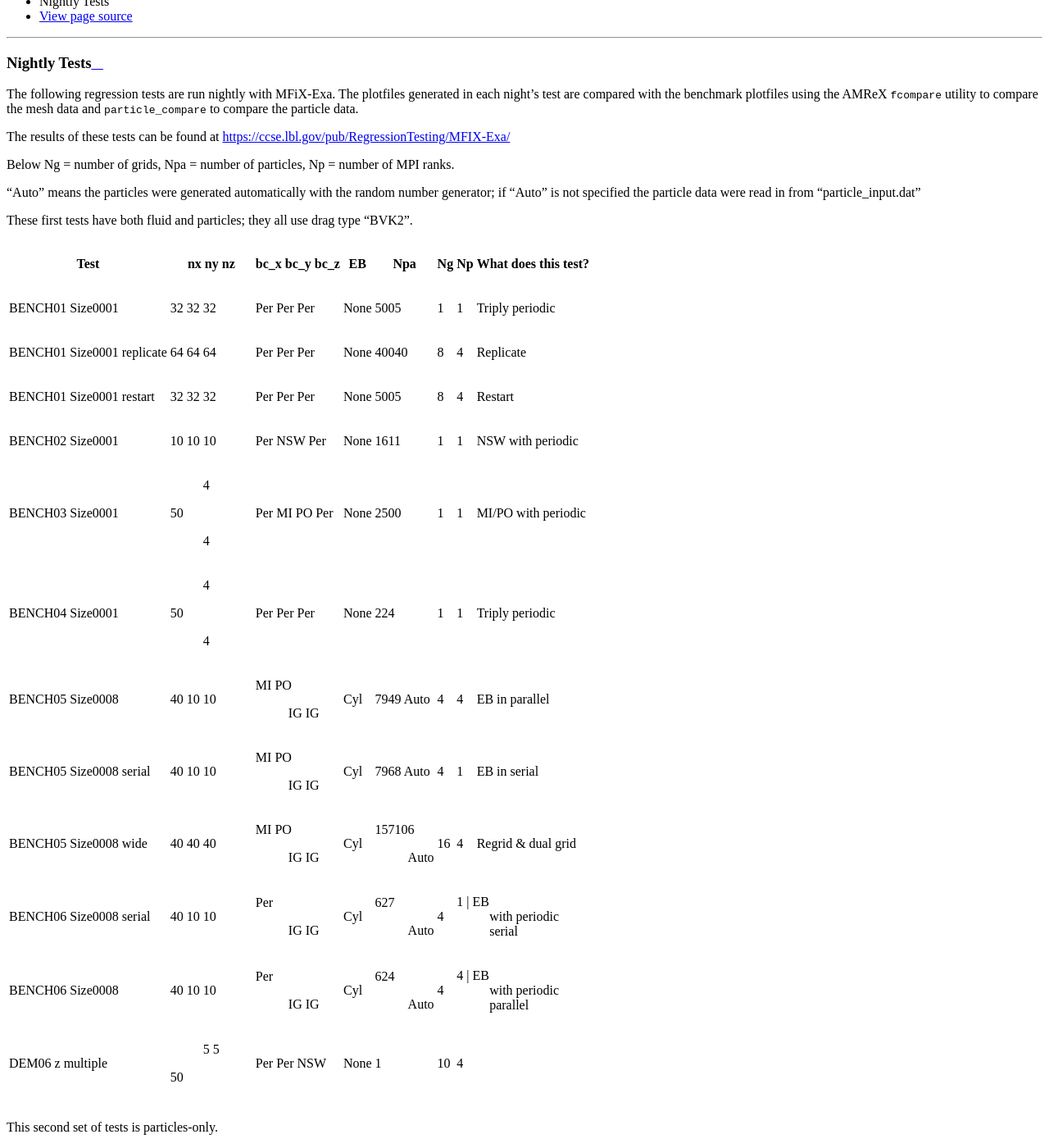
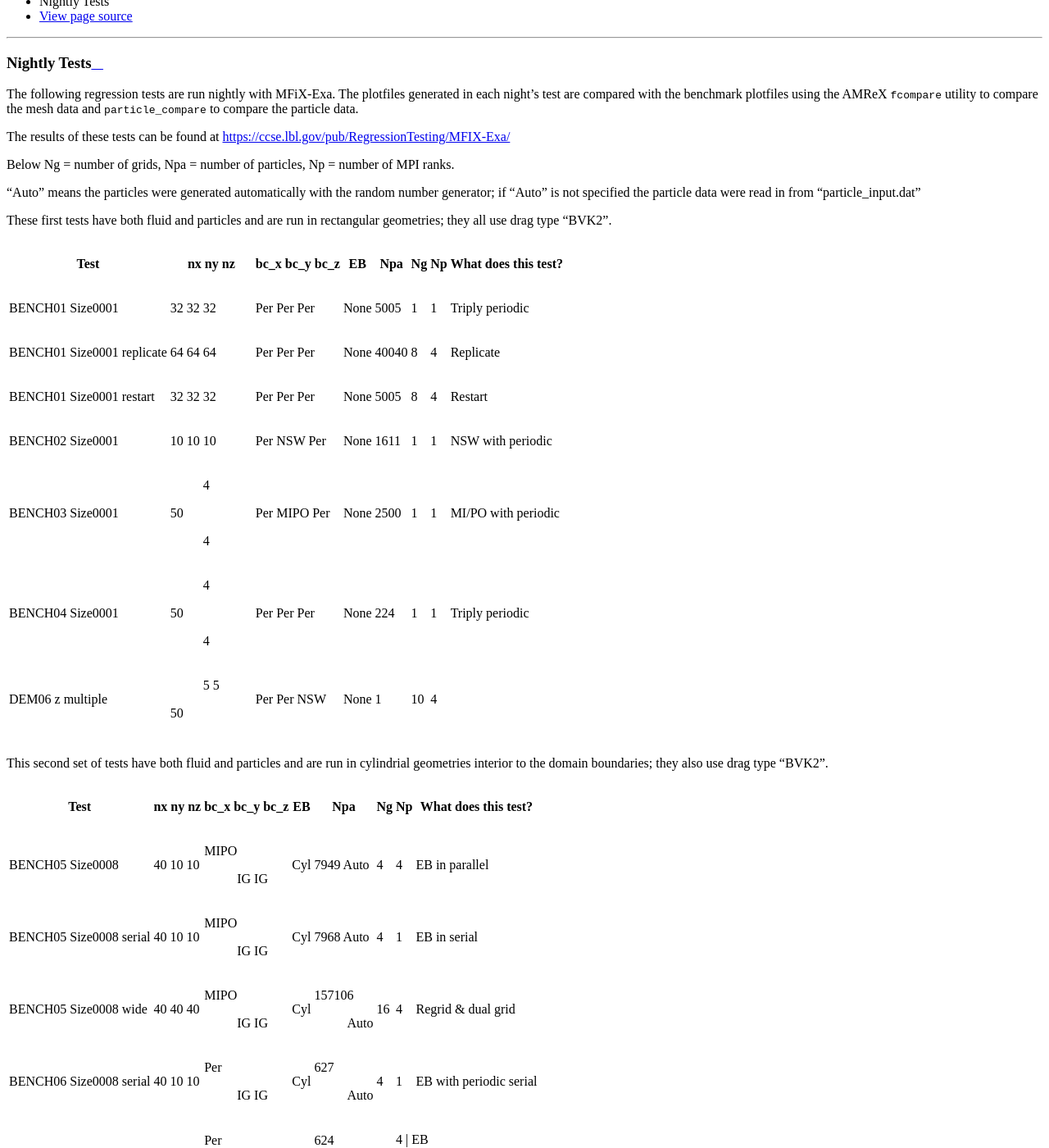
Before and after one commit to mwm126/MFIX-Exa, a Sphinx documentation site: the page built from docs/source/NightlyTests.rst, in a window 1280 px wide and 1400 px high, scrolled down 334 px. Shown: the whole window at 82% size. Built offline with Sphinx 7.4.7 and the Read the Docs theme 2.0.0, drawn with Linux system fonts in a browser that asks for light colours; pages that are not in the unit, such as notebooks, are missing from menus; some of the changed text lies outside the part shown.

Commit message:
Split into three separate tables

```diff
--- a/docs/source/NightlyTests.rst
+++ b/docs/source/NightlyTests.rst
@@ -14,7 +14,8 @@ Below Ng = number of grids, Npa = number of particles, Np = number of MPI ranks.
 "Auto" means the particles were generated automatically with the random number
 generator; if "Auto" is not specified the particle data were read in from "particle_input.dat"
 
-These first tests have both fluid and particles; they all use drag type "BVK2".
+These first tests have both fluid and particles and are run in rectangular geometries;
+they all use drag type "BVK2".
 
 +-------------------+----+-------+------+--------+----+----+----------------------+
 | Test              | nx | bc_x  | EB   | Npa    | Ng | Np | What does this test? |
@@ -38,40 +39,50 @@ These first tests have both fluid and particles; they all use drag type "BVK2".
 |                   | 10 | Per   |      |        |    |    |                      |
 +-------------------+----+-------+------+--------+----+----+----------------------+
 | BENCH03           |  4 | Per   | None | 2500   | 1  | 1  | MI/PO with periodic  |
-| Size0001          | 50 | MI PO |      |        |    |    |                      |
+| Size0001          | 50 | MIPO  |      |        |    |    |                      |
 |                   |  4 | Per   |      |        |    |    |                      |
 +-------------------+----+-------+------+--------+----+----+----------------------+
 | BENCH04           |  4 | Per   | None | 224    | 1  | 1  | Triply periodic      |
 | Size0001          | 50 | Per   |      |        |    |    |                      |
 |                   |  4 | Per   |      |        |    |    |                      |
 +-------------------+----+-------+------+--------+----+----+----------------------+
-| BENCH05           | 40 | MI PO | Cyl  | 7949   | 4  | 4  | EB in parallel       |
+| DEM06             |  5 |  Per  | None |   1    | 10 | 4  |                      |
+| z multiple        |  5 |  Per  |      |        |    |    |                      |
+|                   | 50 |  NSW  |      |        |    |    |                      |
++-------------------+----+-------+------+--------+----+----+----------------------+
+
+This second set of tests have both fluid and particles and are run in cylindrial geometries
+interior to the domain boundaries; they also use drag type "BVK2".
+
+
++-------------------+----+-------+------+--------+----+----+----------------------+
+| Test              | nx | bc_x  | EB   | Npa    | Ng | Np | What does this test? |
+|                   | ny | bc_y  |      |        |    |    |                      |
+|                   | nz | bc_z  |      |        |    |    |                      |
++===================+====+=======+======+========+====+====+======================+
+| BENCH05           | 40 | MIPO  | Cyl  | 7949   | 4  | 4  | EB in parallel       |
 | Size0008          | 10 |   IG  |      | Auto   |    |    |                      |
 |                   | 10 |   IG  |      |        |    |    |                      |
 +-------------------+----+-------+------+--------+----+----+----------------------+
-| BENCH05           | 40 | MI PO | Cyl  | 7968   | 4  | 1  | EB in serial         |
+| BENCH05           | 40 | MIPO  | Cyl  | 7968   | 4  | 1  | EB in serial         |
 | Size0008          | 10 |   IG  |      | Auto   |    |    |                      |
 | serial            | 10 |   IG  |      |        |    |    |                      |
 +-------------------+----+-------+------+--------+----+----+----------------------+
-| BENCH05           | 40 | MI PO | Cyl  | 157106 | 16 | 4  | Regrid & dual grid   |
+| BENCH05           | 40 | MIPO  | Cyl  | 157106 | 16 | 4  | Regrid & dual grid   |
 | Size0008          | 40 |   IG  |      |  Auto  |    |    |                      |
 | wide              | 40 |   IG  |      |        |    |    |                      |
 +-------------------+----+-------+------+--------+----+----+----------------------+
 | BENCH06           | 40 |  Per  | Cyl  | 627    | 4  | 1  | EB                   |
 | Size0008          | 10 |   IG  |      |  Auto  |    |    | with periodic        |
 | serial            | 10 |   IG  |      |        |    |    | serial               |
-+-------------------+----+-------+------+--------+----+-----+---------------------+
++-------------------+----+-------+------+--------+----+----+----------------------+
 | BENCH06           | 40 |  Per  | Cyl  | 624    | 4  | 4  | EB                   |
 | Size0008          | 10 |   IG  |      |  Auto  |    |    | with periodic        |
 |                   | 10 |   IG  |      |        |    |    | parallel             |
-+-------------------+----+-------+------+--------+----+----+----------------------+
-| DEM06             |  5 |  Per  | None |   1    | 10 | 4  |                      |
-| z multiple        |  5 |  Per  |      |        |    |    |                      |
-|                   | 50 |  NSW  |      |        |    |    |                      |
-+-------------------+----+-------+------+--------+----+----+----------------------+
++-------------------+----+-------+------+--------+----+-----+---------------------+
 
 
-This second set of tests is particles-only.
+This third set of tests is particles-only in rectangular geometries.
 
 +-------------------+----+-------+------+--------+----+----+----------------------+
 | Test              | nx | bc_x  | EB   | Npa    | Ng | Np | What does this test? |
```
